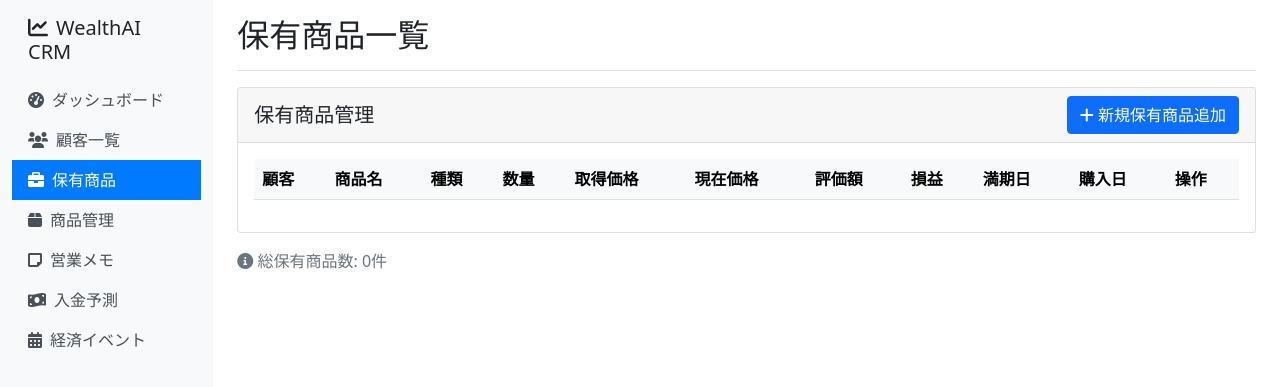
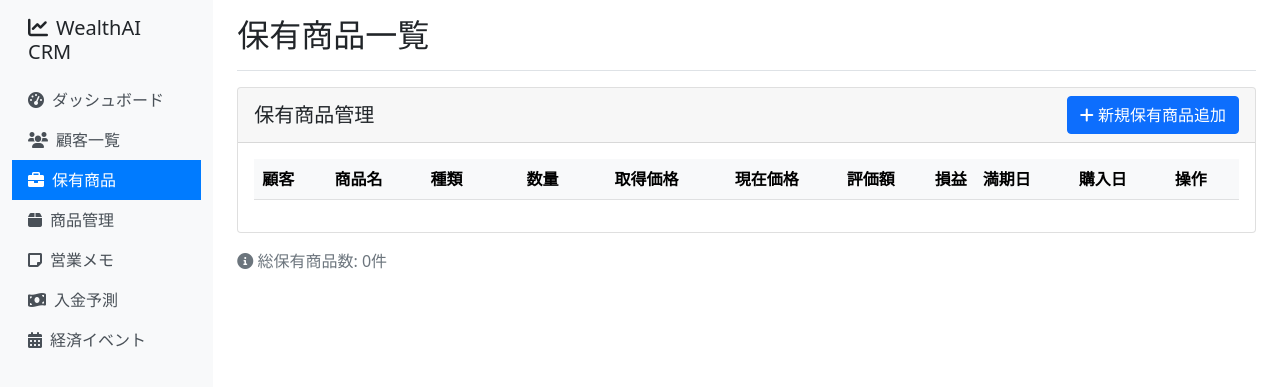
Before and after one commit to takehig/WealthAI-CRM, a FastAPI app: page /holdings in a window 1280 px wide. Shown: the top 387 px of the page. Run offline with FastAPI, Linux system fonts and the light colour scheme; data that the repository does not hold is empty.

Commit message:
[FIX] CRM保有商品テーブル 数値列ヘッダー右寄せ修正 - 数量・価格・評価額・損益列ヘッダーを右寄せ統一

```diff
--- a/templates/holdings.html
+++ b/templates/holdings.html
@@ -19,11 +19,11 @@
                         <th>顧客</th>
                         <th>商品名</th>
                         <th>種類</th>
-                        <th>数量</th>
-                        <th>取得価格</th>
-                        <th>現在価格</th>
-                        <th>評価額</th>
-                        <th>損益</th>
+                        <th class="text-end">数量</th>
+                        <th class="text-end">取得価格</th>
+                        <th class="text-end">現在価格</th>
+                        <th class="text-end">評価額</th>
+                        <th class="text-end">損益</th>
                         <th>満期日</th>
                         <th>購入日</th>
                         <th>操作</th>
```
